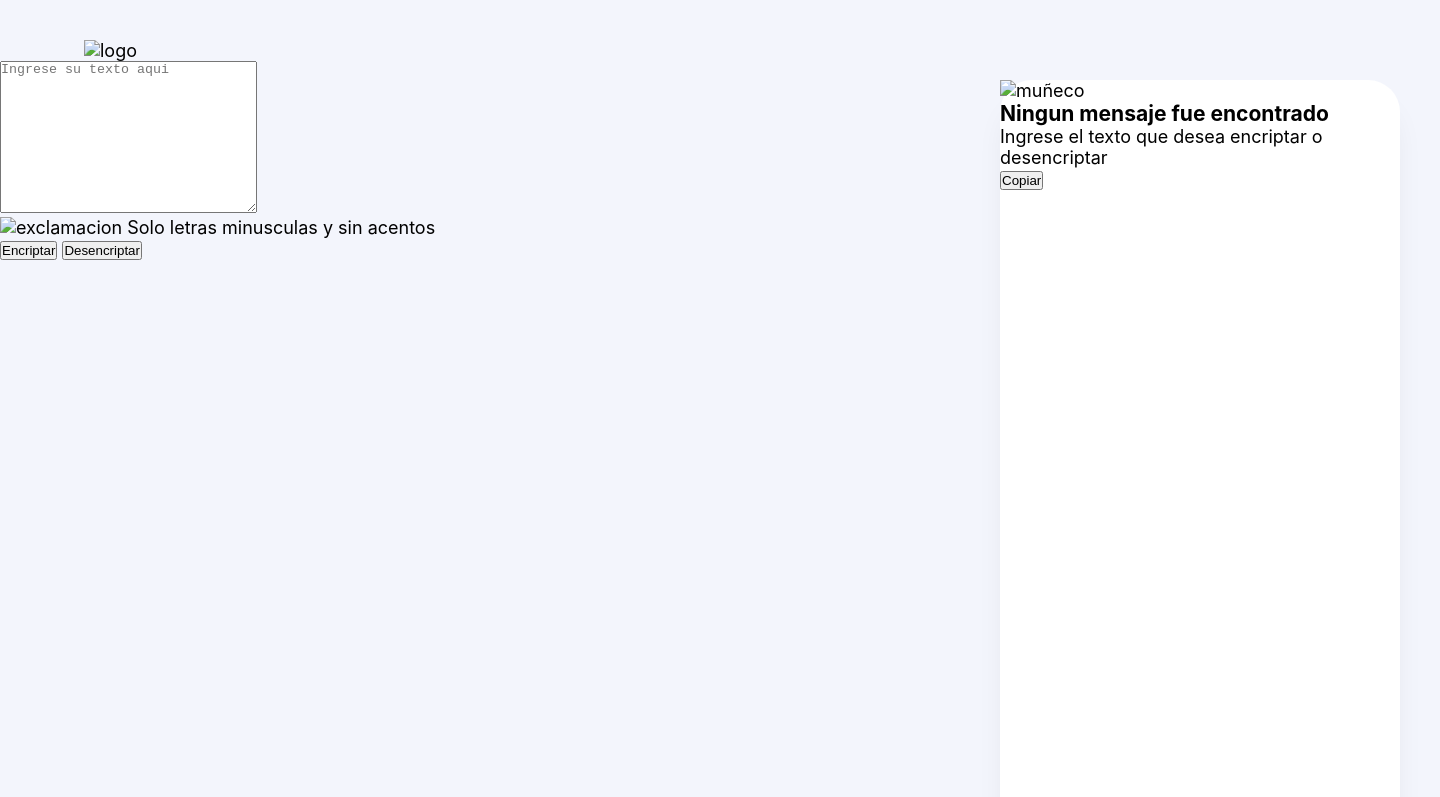
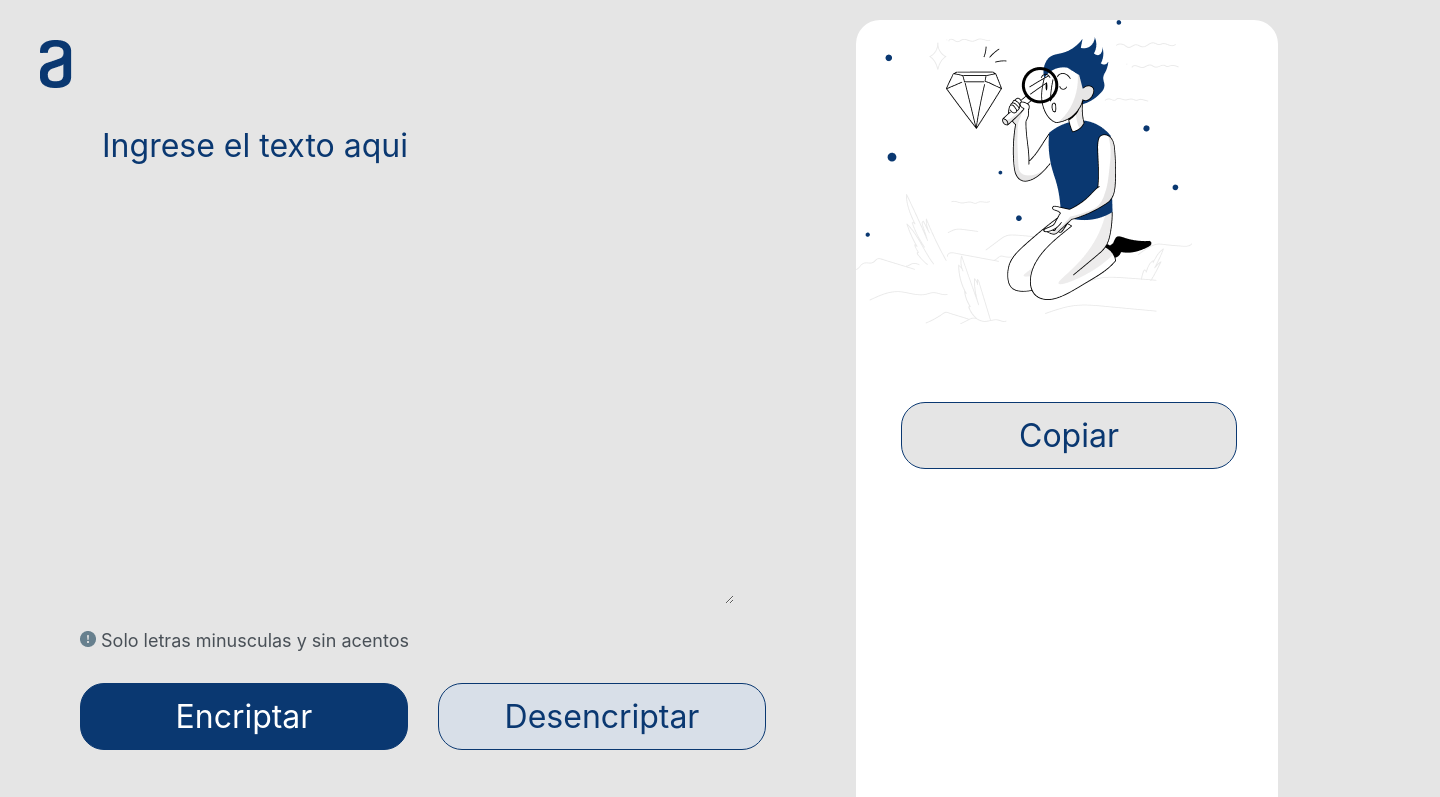
Before and after one commit to efernandezcariaga/encriptador_de_texto, a plain HTML site: page index.html in a window 1280 px wide. Shown: the top 797 px of the page, 1440 px wide, since content can reach past the window. Drawn offline with Linux system fonts and the light colour scheme; files that its build step writes are made by us from their sources.

Commit message:
Estructura y estilo basico de la pagina

```diff
--- a/index.html
+++ b/index.html
@@ -4,44 +4,45 @@
     <meta charset="UTF-8">
     <meta http-equiv="X-UA-Compatible" content="IE=edge">
     <meta name="viewport" content="width=device-width, initial-scale=1.0">
-    <title>ENCRIPTADOR / DESENCRIPTADOR</title>
+    <title>Encriptador de texto</title>
 
-    <link rel="stylesheet" href="/Challenges/Encriptador:Desencriptador/style.css">
+
+    <link rel="stylesheet" href="reset.css">
+    <link rel="stylesheet" href="style.css">
+
+    <link rel="preconnect" href="https://fonts.googleapis.com">
+    <link rel="preconnect" href="https://fonts.gstatic.com" crossorigin>
+    <link href="https://fonts.googleapis.com/css2?family=Montserrat:wght@300&display=swap" rel="stylesheet">
 
 </head>
 
-<header>
-    <img src="/Challenges/Encriptador:Desencriptador/Imagenes/Vector.png" alt="logo">
+<body>
+    <header class="logo">
+        <img src="Imagenes/Vector.png" alt="logo">
     </header>
 
-<body>
-    <section class="textos">
-    <div class="textos_ingresoTexto">
-        <textarea name="" class="text-area" placeholder="Ingrese su texto aqui" cols="30" rows="10"></textarea>
+    <main>
+        <section>
+            <textarea class="text-area" cols="30" rows="10" placeholder="Ingrese el texto aqui"></textarea>
+            <div>
+                <h6 class="informacion"> <img src="Imagenes/exclamacion.png" alt="exclamacion"> Solo letras minusculas y sin acentos</h6>
             </div>
-
-    <p class="textos_pauta"> <img src="/Challenges/Encriptador:Desencriptador/Imagenes/exclamacion.png" alt="exclamacion"> Solo letras minusculas y sin acentos </p>
-
-    <div class="textos_botones">
-        <button class="btnEncriptar" id="encriptar"> Encriptar </button>
-        <button class="btnDesencriptar" id="desencriptar"> Desencriptar </button>
-
+            <div class="botones">
+                <button class="btn-encriptar">Encriptar</button>
+                <button class="btn-desencriptar">Desencriptar</button>
             </div>
         </section>
-
-    <section class="encriptador_contenedor">
-    <div class="encriptador_texto">
-        <img src="/Challenges/Encriptador:Desencriptador/Imagenes/Muñeco.png" class="encriptador_imagen" alt="muñeco">
-        <h3 class="encriptador_titulo">Ningun mensaje fue encontrado</h3>
-        <p class="encriptador_parrafo">Ingrese el texto que desea encriptar o desencriptar</p>
-        <button class="btnCopiar" id="copiar"> Copiar </button>
+        <section>
+            <textarea cols="20" rows="10" class="mensaje"></textarea>
+            <div>
+                <button class="copiar">Copiar</button>
             </div>
-
         </section>
-</body>
+    </main>
 
     <footer class="footer_contenedor">
         <p class="footer_texto">- Todos los derechos reservados -</p>
     </footer>
+</body>
 
 </html>
--- /dev/null
+++ b/reset.css
@@ -0,0 +1,48 @@
+/* http://meyerweb.com/eric/tools/css/reset/
+   v2.0 | 20110126
+   License: none (public domain)
+*/
+
+html, body, div, span, applet, object, iframe,
+h1, h2, h3, h4, h5, h6, p, blockquote, pre,
+a, abbr, acronym, address, big, cite, code,
+del, dfn, em, img, ins, kbd, q, s, samp,
+small, strike, strong, sub, sup, tt, var,
+b, u, i, center,
+dl, dt, dd, ol, ul, li,
+fieldset, form, label, legend,
+table, caption, tbody, tfoot, thead, tr, th, td,
+article, aside, canvas, details, embed,
+figure, figcaption, footer, header, hgroup,
+menu, nav, output, ruby, section, summary,
+time, mark, audio, video {
+	margin: 0;
+	padding: 0;
+	border: 0;
+	font-size: 100%;
+	font: inherit;
+	vertical-align: baseline;
+}
+/* HTML5 display-role reset for older browsers */
+article, aside, details, figcaption, figure,
+footer, header, hgroup, menu, nav, section {
+	display: block;
+}
+body {
+	line-height: 1;
+}
+ol, ul {
+	list-style: none;
+}
+blockquote, q {
+	quotes: none;
+}
+blockquote:before, blockquote:after,
+q:before, q:after {
+	content: '';
+	content: none;
+}
+table {
+	border-collapse: collapse;
+	border-spacing: 0;
+}
--- a/style.css
+++ b/style.css
@@ -1,6 +1,113 @@
-*{margin: 0; padding: 0;}
+*{
+    background: #E5E5E5;
+    font-family: 'Inter';
+    font-weight: 400;
+    font-size: 32px;
+    line-height: 150%;
+}
 
-body{
+.logo{
+    display: flex;
+    flex-direction: column;
+    align-items: flex-start;
+    padding: 0px;
+    gap: 40px;
+
+    position: absolute;
+    width: 120px;
+    height: 48px;
+    left: 40px;
+    top: 40px;
+}
+
+main{
+    display: flex;
+    margin-left: 80px;
+    margin-bottom: 50px;
+
+}
+
+.text-area{
+    border: none;
+    color: #0A3871;
+    margin-top: 120px;
+    margin-left: 20px;
+}
+
+.text-area::placeholder{
+    color: #0A3871;
+}
+
+.text-area:focus{
+    outline: none;
+}
+
+.informacion{
+    color: #495057;
+    font-size: 18px;
+}
+
+.botones{
+    display: flex;
+    margin-top: 18px;
+
+}
+
+.btn-encriptar{
+    background-color: #0A3871;
+    border: 1px solid #0A3871;
+    border-radius: 24px;
+    color: white;
+    cursor: pointer;
+    height: 67px;
+    width: 328px;
+}
+
+.btn-desencriptar{
+    background: #D8DFE8;
+    border: 1px solid #0A3871;
+    border-radius: 24px;
+    color: #0A3871;
+    cursor: pointer;
+    height: 67px;
+    margin-left: 30px;
+    width: 328px;
+}
+
+.mensaje{
+    background: white;
+    background-image: url(Imagenes/Muñeco.png);
+    background-repeat: no-repeat;
+    border: none;
+    border-radius: 24px;
+    color: #0A3871;
+    margin-left: 90px;
+    margin-top: 20px;
+    padding-left: 20px;
+    position: fixed;
+    width: 400px;
+    height: 944px;
+}
+
+.mensaje:focus{
+    outline: none;
+}
+
+.copiar{
+    border: 1px solid #0A3871;
+    border-radius: 24px;
+    color: #0A3871;
+    cursor: pointer;
+    height: 67px;
+    margin-left: 135px;
+    margin-top: 402px;
+    position: absolute;
+    width: 336px;
+}
+
+
+
+/*body{
     position: relative;
     width: 1440px;
     height: 1024px;
@@ -9,23 +116,104 @@ body{
     font-family: "Inter", sans-serif;
 }
 
-header{
-    margin-top: 40px;
-    margin-left: 84px;
+.logo{
+    display: flex;
+    flex-direction: column;
+    align-items: flex-start;
+    padding: 0px;
+    gap: 40px;
+
+    position: absolute;
+    width: 120px;
+    height: 48px;
+    left: 40px;
+    top: 40px;
+}
+
+.textos_ingresoTexto{
+    position: absolute;
+    width: 577px;
+    height: 48px;
+    left: 240px;
+    top: 168px;
+
+    font-family: 'Inter';
+    font-style: normal;
+    font-weight: 400;
+    font-size: 32px;
+    line-height: 150%;
+
+    color: #0A3871;
+}
+
+.textos_pauta{
+    display: flex;
+    flex-direction: row;
+    align-items: center;
+    padding: 0px;
+    gap: 8px;
+
+    position: absolute;
+    width: 229px;
+    height: 18px;
+    left: 240px;
+    top: 851px;
+
+    font-size: 12px;
+}
+
+.textos_botones{
+    display: flex;
+    flex-direction: row;
+    align-items: flex-start;
+    padding: 0px;
+    gap: 24px;
+
+    position: absolute;
+    width: 680px;
+    height: 67px;
+    left: 240px;
+    top: 885px;
+}
+
+.textos_botones .btnEncriptar{
+    display: flex;
+    flex-direction: row;
+    align-items: flex-start;
+    padding: 24px;
+    gap: 8px;
+
+    width: 328px;
+    height: 67px;
+
+    background: #0A3871;
+    border-radius: 24px;
+
+    flex: none;
+    order: 0;
+    flex-grow: 0;
+}
+
+.btnEncriptar .p{
+    font-family: 'Inter';
+    font-style: normal;
+    font-weight: 400;
+    font-size: 16px;
+    line-height: 19px;
+    text-align: center;
+
+    color: white;
 }
 
 .encriptador_texto{
-    /* Rectangle */
     position: absolute;
     width: 400px;
     height: 944px;
     left: 1000px;
     top: 40px;
 
-    /* White */
     background: #FFFFFF;
 
-    /* shadow */
     box-shadow: 0px 24px 32px -8px rgba(0, 0, 0, 0.08);
     border-radius: 32px;
 }
@@ -37,4 +225,4 @@ footer{
     text-align: center;
     position: absolute; bottom: 0;
     color: black;
-}
+}*/
```
Lines whose indentation alone changed are shown as unchanged.
